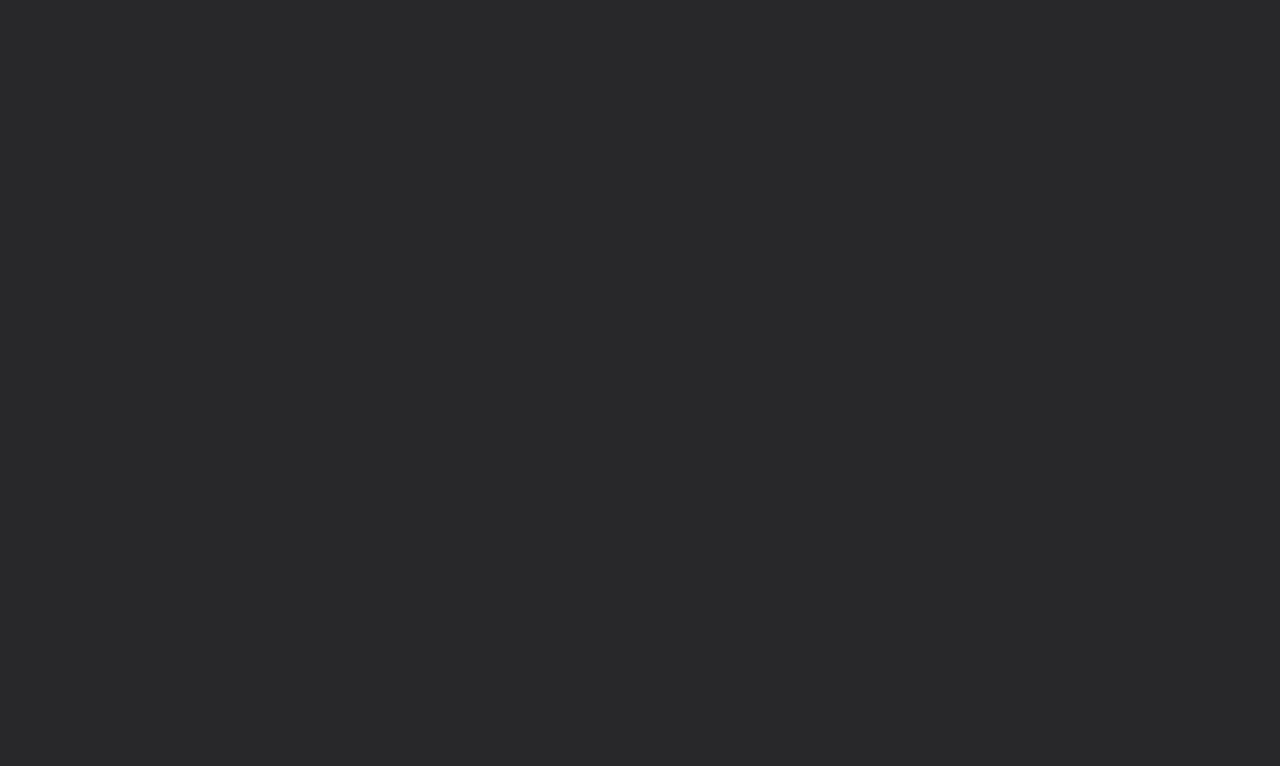
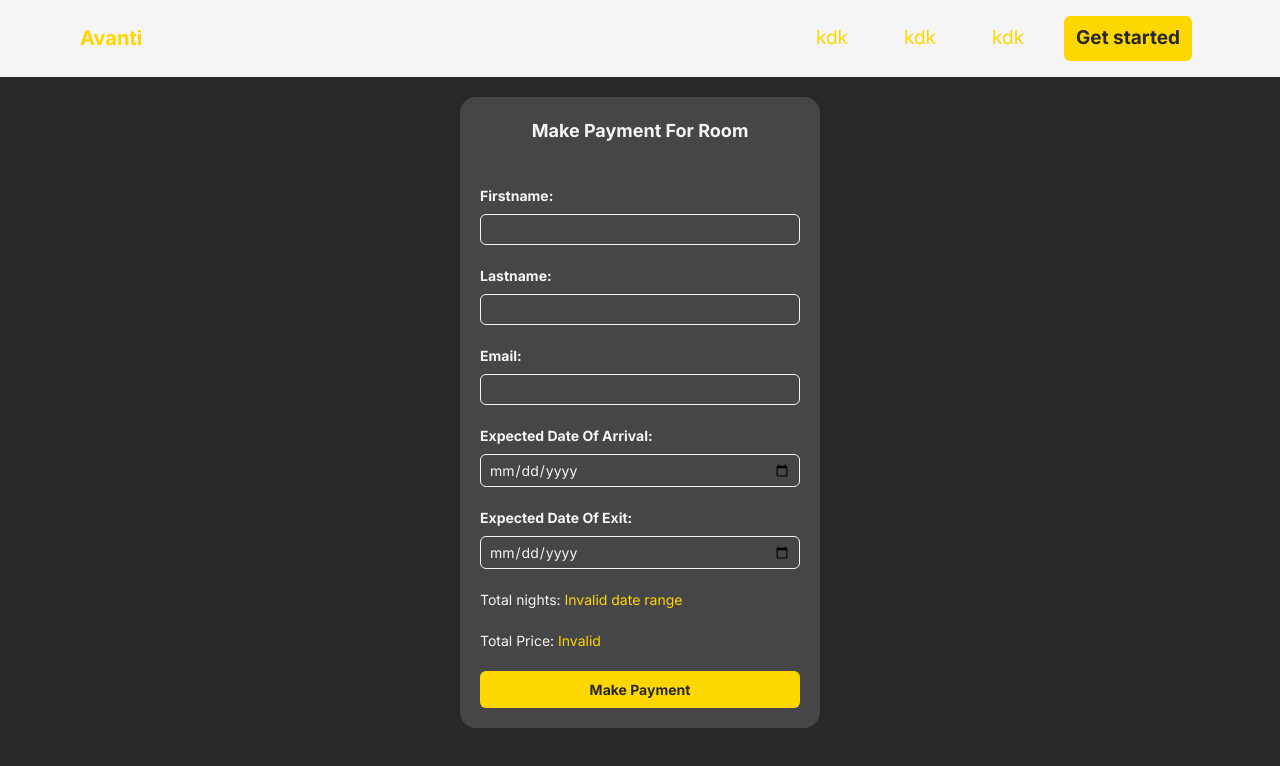
Before and after one commit to Hamidusman/Avanti-Frontend, a React (Vite) app in the folder SovnGaard/: page /booking in a window 1280 px wide. Before the commit this address had no page. Shown: the top 766 px of the page. Built offline with nearby package versions, Linux system fonts and the light colour scheme.

Commit message:
night and cost calculation

```diff
--- a/SovnGaard/src/App.css
+++ b/SovnGaard/src/App.css
@@ -1,8 +1,13 @@
 /* src/index.css */
+
+@import url('https://fonts.googleapis.com/css2?family=Inter:wght@400;500;700&display=swap');
 @tailwind base;
 @tailwind components;
 @tailwind utilities;
 
+body {
+    font-family: 'Inter', sans-serif;
+  }
 
 .tiers-container:hover{
     transform: scale(1.04);
--- a/SovnGaard/src/App.jsx
+++ b/SovnGaard/src/App.jsx
@@ -15,7 +15,9 @@ function App(){
   return (
     <Router>
       <Routes>
-            <Route path="" element={<Home />} />
+        <Route path="rooms" element={<Rooms />} />
+        <Route path="/rooms/:id" element={<Room />} />
+        <Route path="/booking/" element={<BookingForm />} />
       </Routes>
     </Router>
   )
--- /dev/null
+++ b/SovnGaard/src/home/footer.jsx
@@ -0,0 +1,35 @@
+import React from "react";
+
+function Footer(){
+    return(
+        <footer className=" px-2 md:px-20 bg-primary min-h-[180px] flex flex-col md:flex-row justify-between">
+            <div className="gap mt-5 md:mt-2">
+                <h1 className="text-[25px] font-bold mb-1">Hamid.io</h1>
+                <p className="">©2024 Abdulhamid Usman. All Rights Reserved.</p>
+            </div>
+            <div className="flex flex-col md:flex-row md:gap-20">
+            <div className="gap mt-5 md:mt-0">
+                <h1 className="text-[22px] font-bold mb-1">Contacts</h1>
+                <ul className="flex flex-col gap-1 text-[14]">
+                    <li><a href="http://" target="_blank" rel="noopener noreferrer">LinkedIn</a></li>
+                    <li><a href="http://" target="_blank" rel="noopener noreferrer">Twitter</a></li>
+                    <li>+234 8160803194</li>
+                </ul>
+            </div>
+            <div className="gap mt-5 md:mt-0">
+                <h1 className="text-[22px] font-bold mb-1">Tech Stack</h1>
+                <ul className="flex flex-col gap-[1px] text-[14]">
+                    <li>React</li>
+                    <li>Django REST Framework</li>
+                    <li>SupaBase</li>
+                    <li>Tailwind</li>
+                    <li>FramerMotion</li>
+                    <li>Docker</li>
+                </ul>
+            </div>
+            </div>
+        </footer>
+    )
+}
+
+export default Footer
--- a/SovnGaard/src/home/homepage.jsx
+++ b/SovnGaard/src/home/homepage.jsx
@@ -6,6 +6,7 @@ import Review from './review'
 import Header from '../base-components/header'
 
 import Contact from './contact'
+import Footer from './footer'
 
 function Home(){
     return(
@@ -17,6 +18,7 @@ function Home(){
             <About />
             <Review />
             <Contact />
+            <Footer />
             </main>
         </>
     )
--- a/SovnGaard/src/hotel-component/bookingForm.jsx
+++ b/SovnGaard/src/hotel-component/bookingForm.jsx
@@ -1,57 +1,133 @@
-import React from "react";
+import React, { useState } from "react";
 import Header from "../base-components/header";
 import Reveal from "../animations/reveal";
-function BookingForm(){
-    return(
+import { useLocation } from "react-router-dom";
+
+function BookingForm() {
+  const [arrivalDate, setArrivalDate] = useState("");
+  const [exitDate, setExitDate] = useState("");
+  const [daysDifference, setDaysDifference] = useState(0);
+  const location = useLocation();
+  const room = location.state?.room || {};
+
+  const calculateDateDifference = (arrival, exit) => {
+    const arrivalDate = new Date(arrival);
+    const exitDate = new Date(exit);
+
+    const timeDifference = exitDate.getTime() - arrivalDate.getTime();
+
+    const differenceInDays = Math.ceil(timeDifference / (1000 * 3600 * 24));
+
+    setDaysDifference(differenceInDays > 0 ? differenceInDays : 0);
+  };
+
+  const handleArrivalDateChange = (e) => {
+    setArrivalDate(e.target.value);
+    if (exitDate) {
+      calculateDateDifference(e.target.value, exitDate);
+    }
+  };
+
+  const handleExitDateChange = (e) => {
+    setExitDate(e.target.value);
+    if (arrivalDate) {
+      calculateDateDifference(arrivalDate, e.target.value);
+    }
+  };
+
+  return (
     <>
-
       <Header />
       <div className="w-[100%] flex justify-center">
         <Reveal>
-            <form className="flex mt-5 gap-5 px-5 py-5 flex-col justify-center rounded-2xl  text-smoke w-[360px] md:w-[auto]
-             text-[14px]">
-                <h1 className="text-center text-lg mb-5 font-bold text-[27px]">Make Payment For Da Classica</h1>
+          <form className="flex mt-5 gap-5 px-5 py-5 flex-col justify-center rounded-2xl text-smoke w-[360px] text-[14px]">
+            <h1 className="text-center text-lg mb-5 font-bold text-[27px]">
+              Make Payment For {room.title || "Room"}
+            </h1>
 
-            <div className="">
+            <div>
               <div className="flex flex-col">
-                    <label htmlFor="" className="font-bold">Firstname: </label>
-                    <input type="text" className="rounded-md focus:ring-1 focus:ring-primary  transition
-                    mt-2 ease-in-out focus:outline-none border-[1px] focus:border-transparent border-dark-200 duration-150 py-1 px-2 w-full bg-transparent" />
+                <label htmlFor="firstname" className="font-bold">
+                  Firstname:{" "}
+                </label>
+                <input
+                  type="text"
+                  id="firstname"
+                  className="rounded-md focus:ring-1 focus:ring-primary transition mt-2 ease-in-out focus:outline-none border-[1px] focus:border-transparent border-dark-200 duration-150 py-1 px-2 w-full bg-transparent"
+                />
               </div>
 
               <div className="flex flex-col mt-5">
-                    <label htmlFor="" className="font-bold">Lastname: </label>
-                    <input type="text" className="rounded-md focus:ring-1 focus:ring-primary  transition
-                    mt-2 ease-in-out focus:outline-none border-[1px] focus:border-transparent border-dark-200 duration-150 py-1 px-2 w-full bg-transparent" />
+                <label htmlFor="lastname" className="font-bold">
+                  Lastname:{" "}
+                </label>
+                <input
+                  type="text"
+                  id="lastname"
+                  className="rounded-md focus:ring-1 focus:ring-primary transition mt-2 ease-in-out focus:outline-none border-[1px] focus:border-transparent border-dark-200 duration-150 py-1 px-2 w-full bg-transparent"
+                />
               </div>
             </div>
 
             <div className="flex flex-col">
-                <label htmlFor="" className="font-bold">Email: </label>
-                <input type="email" className="rounded-md focus:ring-1 focus:ring-primary  transition
-                    mt-2 ease-in-out focus:outline-none border-[1px] focus:border-transparent border-dark-200 duration-150 py-1 px-2 w-full bg-transparent" />
+              <label htmlFor="email" className="font-bold">
+                Email:{" "}
+              </label>
+              <input
+                type="email"
+                id="email"
+                className="rounded-md focus:ring-1 focus:ring-primary transition mt-2 ease-in-out focus:outline-none border-[1px] focus:border-transparent border-dark-200 duration-150 py-1 px-2 w-full bg-transparent"
+              />
             </div>
 
             <div className="flex flex-col gap-2">
-                <label htmlFor="" className="font-bold">Expected Date Of Arrival: </label>
-                <input type="date" className="rounded-md focus:ring-1 focus:ring-primary  transition
-                    ease-in-out focus:outline-none border-[1px] focus:border-transparent border-dark-200 duration-150 py-1 px-2 w-full bg-transparent" />
+              <label htmlFor="arrival-date" className="font-bold">
+                Expected Date Of Arrival:{" "}
+              </label>
+              <input
+                type="date"
+                id="arrival-date"
+                className="rounded-md focus:ring-1 focus:ring-primary transition ease-in-out focus:outline-none border-[1px] focus:border-transparent border-dark-200 duration-150 py-1 px-2 w-full bg-transparent"
+                value={arrivalDate}
+                onChange={handleArrivalDateChange}
+              />
             </div>
 
             <div className="flex flex-col gap-2">
-                <label htmlFor="" className="font-bold">Expected Date Of Exit: </label>
-                <input type="date" className="rounded-md focus:ring-1 focus:ring-primary  transition
-                    ease-in-out focus:outline-none border-[1px] focus:border-transparent border-dark-200 duration-150 py-1 px-2 w-full bg-transparent" />
+              <label htmlFor="exit-date" className="font-bold">
+                Expected Date Of Exit:{" "}
+              </label>
+              <input
+                type="date"
+                id="exit-date"
+                className="rounded-md focus:ring-1 focus:ring-primary transition ease-in-out focus:outline-none border-[1px] focus:border-transparent border-dark-200 duration-150 py-1 px-2 w-full bg-transparent"
+                value={exitDate}
+                onChange={handleExitDateChange}
+              />
             </div>
-            <p>Room price X Total Nights = <span className="text-primary">"Total Price (Non-refundable)"</span></p>
 
-            <button className="px-3 py-2 bg-primary rounded-md text-matte font-bold hover:bg-matte hover:text-primary transition duration-500">Make Payment</button>
+            <p>
+              Total nights:{" "}
+              <span className="text-primary">
+                {daysDifference > 0 ? daysDifference : "Invalid date range"}
+              </span>
+            </p>
 
+            <p>
+              Total Price:{" "}
+              <span className="text-primary">
+                {daysDifference > 0 ? `₦${room.price * daysDifference}` : "Invalid"}
+              </span>
+            </p>
 
-            </form></Reveal>
+            <button className="px-3 py-2 bg-primary rounded-md text-matte font-bold hover:bg-matte hover:text-primary transition duration-500">
+              Make Payment
+            </button>
+          </form>
+        </Reveal>
       </div>
     </>
-    )
+  );
 }
 
-export default BookingForm
+export default BookingForm;
--- a/SovnGaard/src/hotel-component/room.jsx
+++ b/SovnGaard/src/hotel-component/room.jsx
@@ -1,13 +1,14 @@
 import { motion } from "framer-motion";
 import axios from "axios";
 import { useState, useEffect } from "react";
-import { useParams } from "react-router-dom";
+import { useParams, useNavigate } from "react-router-dom";
 import Header from "../base-components/header";
 
 function Room() {
   const { id } = useParams();
   const [room, setRoom] = useState(null);
   const [amenities, setAmenities] = useState([]);
+  const navigate = useNavigate()
 
   // Fetch room data
   useEffect(() => {
@@ -35,7 +36,11 @@ function Room() {
     fetchAmenities();
   }, []);
 
-  if (!room) return <h1>Loading....</h1>;
+  const HandleBooking = () =>{
+    navigate(`/booking/`, {state: { room }})
+  }
+
+  if (!room) return <h1>Brrr! Came Across An Error :(....</h1>;
 
   // Map amenity IDs from the room to the actual amenity names
   const getAmenityName = (id) => {
@@ -86,6 +91,7 @@ function Room() {
                 whileHover={{ scale: 1.1 }}
                 whileTap={{ scale: 0.9 }}
                 className="px-5 py-3 bg-gray rounded-md hover:bg-primary hover:text-matte"
+                onClick={HandleBooking}
               >
                 Book Now
               </motion.button>
```
Lines whose indentation alone changed are shown as unchanged.
